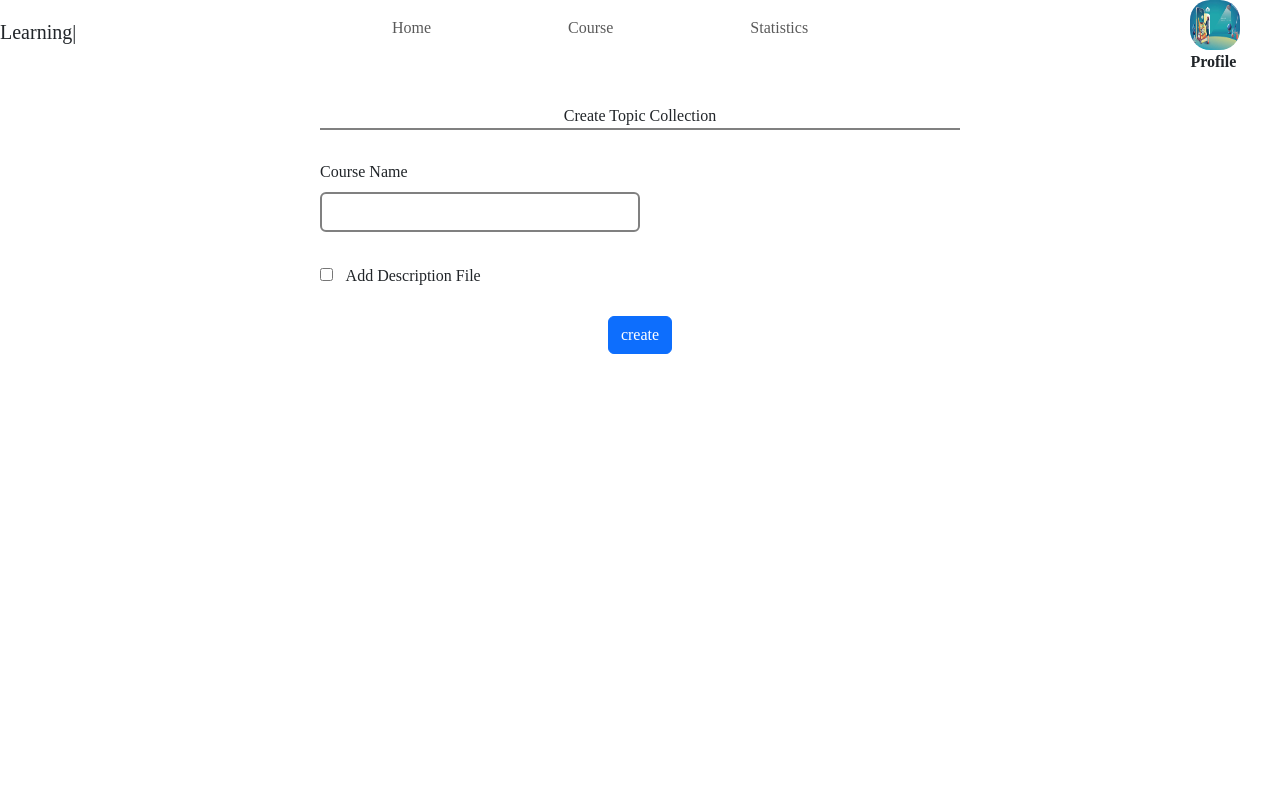
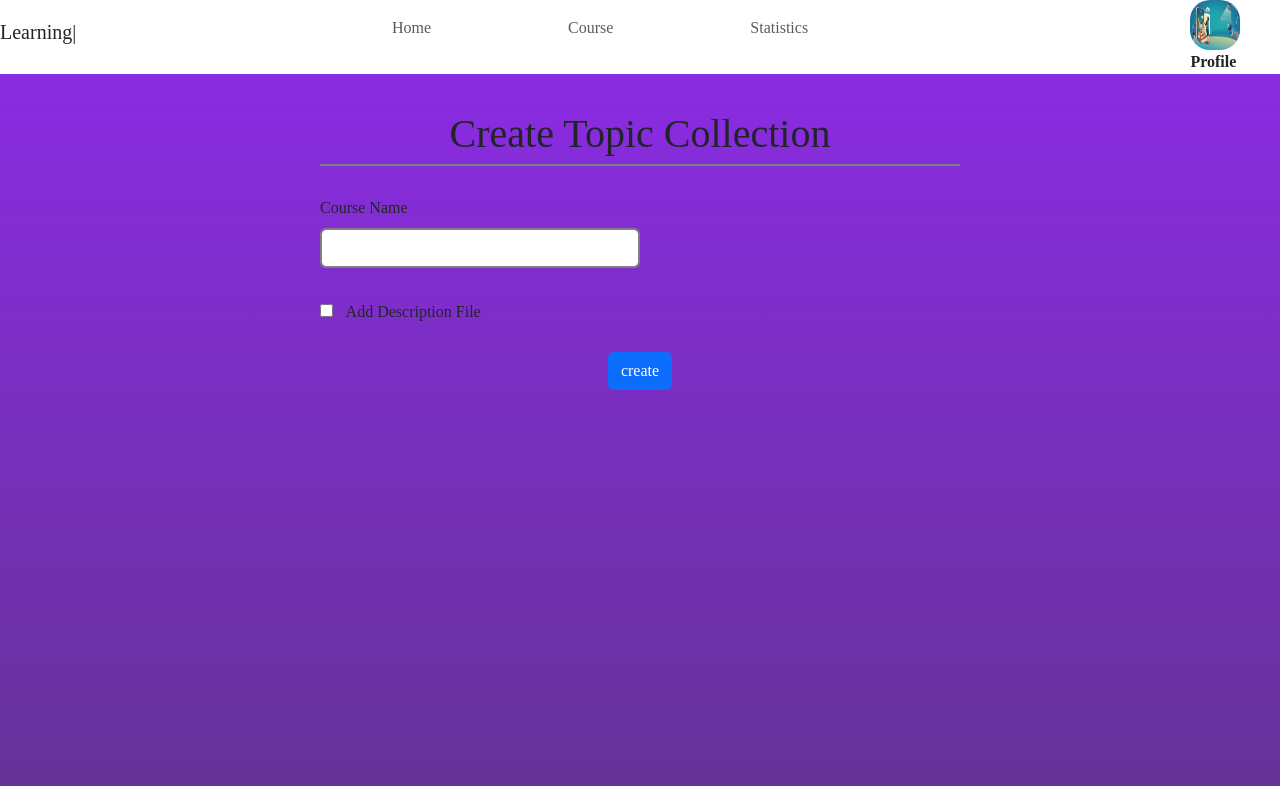
Before and after one commit to Red-stevo/E-LearningHub, a React (Vite) app in the folder student-learning-assistant/: page /student-assistant/learn/add/course in a window 1280 px wide. Built offline with nearby package versions, Linux system fonts and the light colour scheme; sample sign-in values are in the browser's storage.

Commit message:
Commit message >>>>> collection page in ready <<<<<

```diff
--- a/student-learning-assistant/src/AppPages/Styles/CreateCourse.css
+++ b/student-learning-assistant/src/AppPages/Styles/CreateCourse.css
@@ -1,9 +1,13 @@
+
 .form-title {
     display: flex;
     justify-content: center;
     margin-top: 30px;
     margin-bottom: 30px !important;
     border-bottom: grey solid 2px;
+    font-family: "Calligraffitti", cursive;
+    font-weight: 400;
+    font-size: 40px;
 }
 
 .create-collection {
@@ -14,7 +18,11 @@
     display: flex;
     justify-content: center;
     overflow-y: hidden;
+    min-height: 89vh;
+    background:linear-gradient(blueviolet, rebeccapurple);
 }
+
+
 #course {
     min-width: 50%;
     width: fit-content;
@@ -93,6 +101,16 @@
     }
 
 }
+@media screen and (max-width: 359px){
+    .form-title {
+        font-size: 30px;
+    }
+}
+@media screen and (max-width: 264px){
+    .form-title {
+        font-size: 20px;
+    }
+}
 
 @keyframes error-alert {
     from {
```
